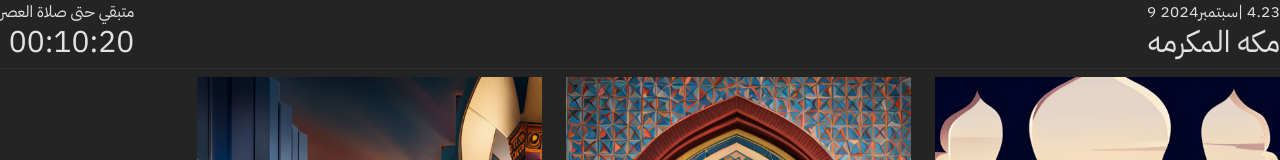
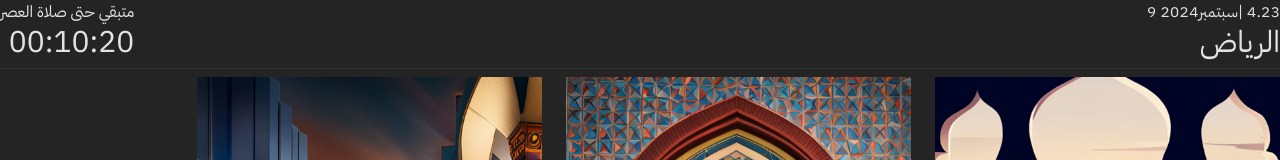
Before and after one commit to mohammadjalizi/prayers-timings-react, a React (Vite) app: page / in a window 1280 px wide. Shown: the top 160 px of the page. Built offline with nearby package versions, Linux system fonts and the light colour scheme; no server answers.

Commit message:
install axios

```diff
--- a/src/componenet/Maincontext.jsx
+++ b/src/componenet/Maincontext.jsx
@@ -2,16 +2,6 @@
 import Prayer from './Prayer'
 import axios from 'axios'
 const Maincontext = () => {
-
-  const getTimings=async()=>{
-const data= await axios.get("https://api.aladhan.com/v1/timingsByCity/31-05-2024?city=Dubai&country=United+Arab+Emirates&method=8")
-console.log(data.data.data.timings)
-  }
-useEffect(()=>{
-
-  getTimings()
-
-},[])
 
   const[timings,Settimings]=useState({
 
@@ -23,6 +13,28 @@
 		Isha: "19:33",
 
   })
+const[selectedcity,Setselected]=useState("الریاض")
+  const getTimings=async()=>{
+const data= await axios.get("https://api.aladhan.com/v1/timingsByCity/31-05-2024?city=Dubai&country=United+Arab+Emirates&method=8");
+
+Settimings(Response.data.data.timings)
+console.log(data.data.data.timings)
+  }
+useEffect(()=>{
+
+  getTimings()
+
+},[])
+
+
+const handelcity=(event)=>{
+
+
+console.log("the new value",event.target.value)
+Setselected(event.target.value)
+
+}
+
   return (
 <div className=' '>
         <div className='  flex justify-between gap-44 '>
@@ -30,7 +42,7 @@
 
     <div>
     <h2>   4.23 |سبتمبر2024 9</h2>
-    <h1 className=' text-3xl '>مکه المکرمه </h1>
+    <h1 className=' text-3xl '> {selectedcity}</h1>
     </div>
 
     <div>
@@ -59,10 +71,11 @@
 {/* select */}
 <form class="max-w-sm mx-auto  ">
   <label for="countries" class="block mb-2 text-sm font-medium text-gray-900 dark:text-white">Select an option</label>
-  <select id="countries" class="bg-gray-50 border border-gray-300 text-gray-900 text-sm rounded-lg focus:ring-blue-500 focus:border-blue-500 block w-full p-2.5 dark:bg-gray-700 dark:border-gray-600 dark:placeholder-gray-400 dark:text-white dark:focus:ring-blue-500 dark:focus:border-blue-500">
+  <select onChange={handelcity} id="countries" class="bg-gray-50 border border-gray-300 text-gray-900 text-sm rounded-lg focus:ring-blue-500 focus:border-blue-500 block w-full p-2.5 dark:bg-gray-700 dark:border-gray-600 dark:placeholder-gray-400 dark:text-white dark:focus:ring-blue-500 dark:focus:border-blue-500">
     <option selected>المدینه</option>
-    <option value="US">United States</option>
-
+    <option value="riath">الریاض</option>
+    <option value="Damam">الدمام</option>
+    <option value="ahwaz">الاهواز</option>
   </select>
 </form>
 
```
